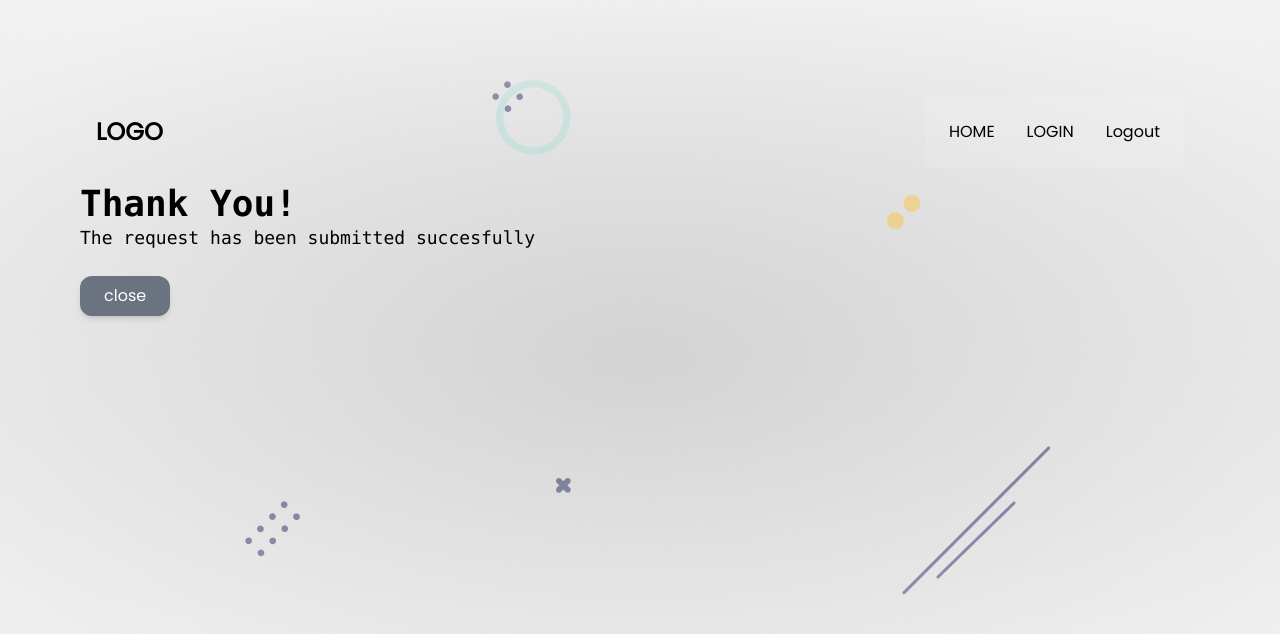
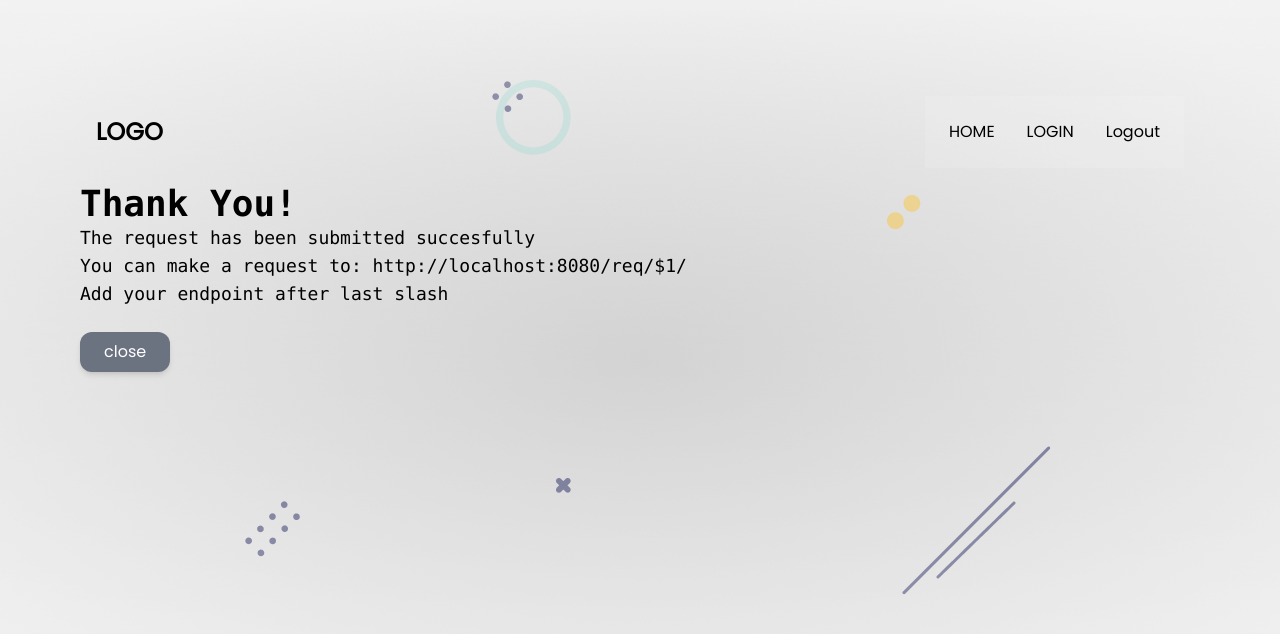
Before and after one commit to Aditya-gam/Tech-Mock-API, a React (Create React App) app in the folder client/: page /thanks in a window 1280 px wide. Shown: the top 634 px of the page. Built offline with nearby package versions, Linux system fonts and the light colour scheme; sample sign-in values are in the browser's storage.

Commit message:
Added URL to be displayed

```diff
--- a/client/src/components/Thank.js
+++ b/client/src/components/Thank.js
@@ -1,9 +1,16 @@
 import React from "react";
 import { Link } from "react-router-dom";
+import jwt_decode from "jwt-decode";
 
 import Navbar from "./Navbar/Navbar";
 
 const Thank = () => {
+  const getUserID = () => {
+    const token = localStorage.getItem("token"); // get token from localstorage
+    if (!token) return Promise.reject("Cannot find Token"); // if token not found
+    let decode = jwt_decode(token); // decode token
+    return decode.userId;
+  };
   return (
     <section className="thank p-20">
       <Navbar />
@@ -11,6 +18,11 @@ const Thank = () => {
 
       <p className="text-lg font-mono">
         The request has been submitted succesfully
+      </p>
+      <p className="text-lg font-mono">
+        You can make a request to: http://localhost:8080/req/${getUserID()}/{" "}
+        <br />
+        Add your endpoint after last slash
       </p>
       <Link to="/">
         <button className="bg-gray-500 py-2 mt-6 px-6 text-white rounded-xl shadow-md">
```
